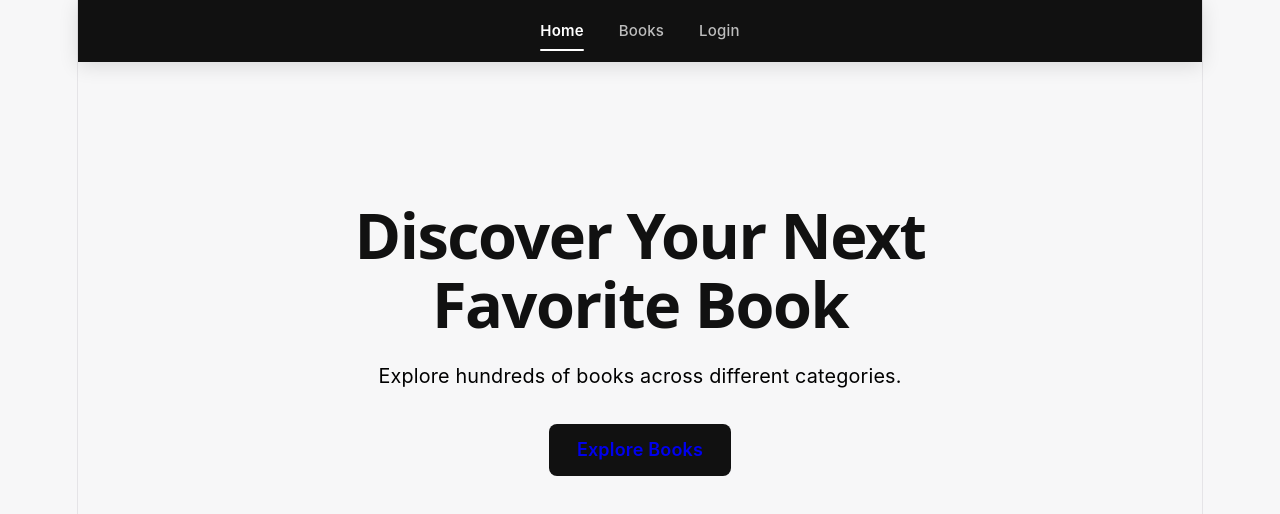
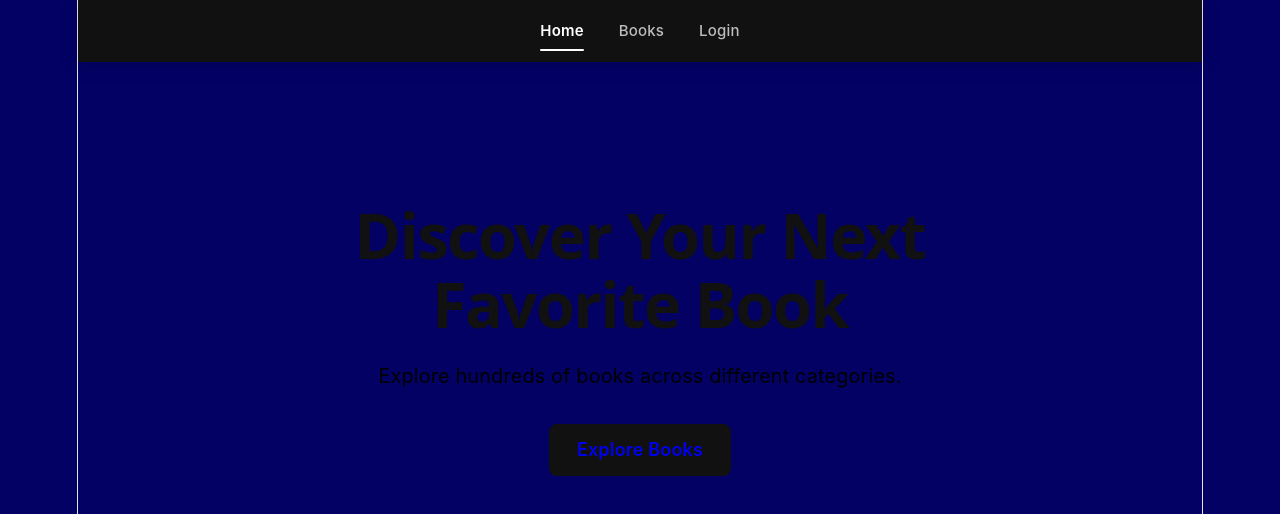
Before and after one commit to saraehrari/Book-Store, a React (Vite) app in the folder Book-Store/: page / in a window 1280 px wide. Shown: the top 514 px of the page. Built offline with nearby package versions, Linux system fonts and the light colour scheme.

Commit message:
Update App.css

```diff
--- a/Book-Store/src/App.css
+++ b/Book-Store/src/App.css
@@ -10,7 +10,7 @@
 
 body {
   font-family: "Inter", "Segoe UI", Arial, sans-serif;
-  background: #f7f7f8;
+  background:#030164;
   color: #171717;
 }
 
@@ -121,7 +121,7 @@ section.text-center .btn:hover {
 
 .books-page {
   min-height: 100vh;
-  background: #f7f7f8;
+  background: #030164;
 }
 
 .books-header {
```
